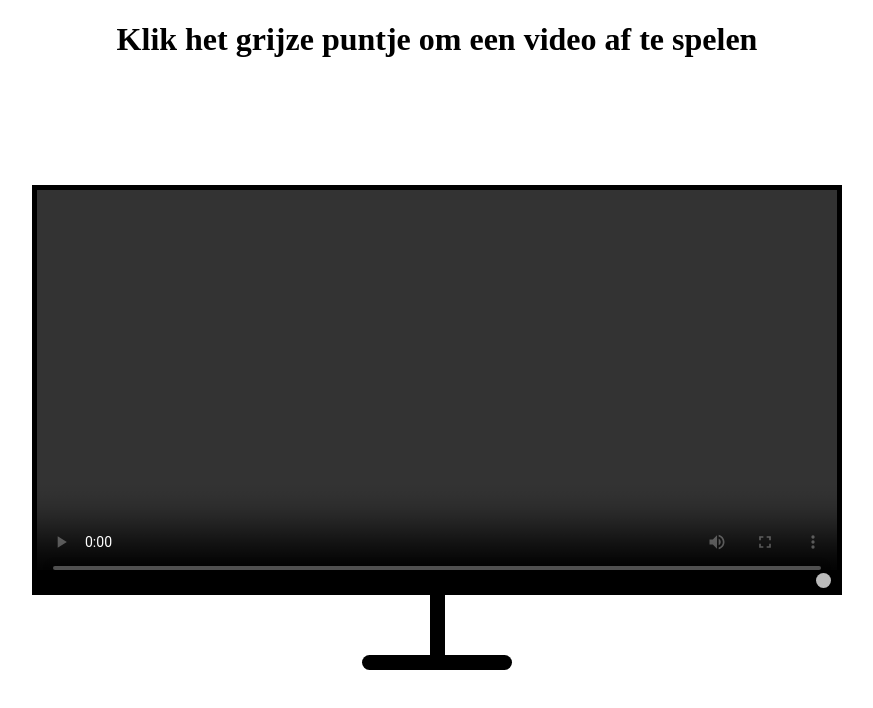
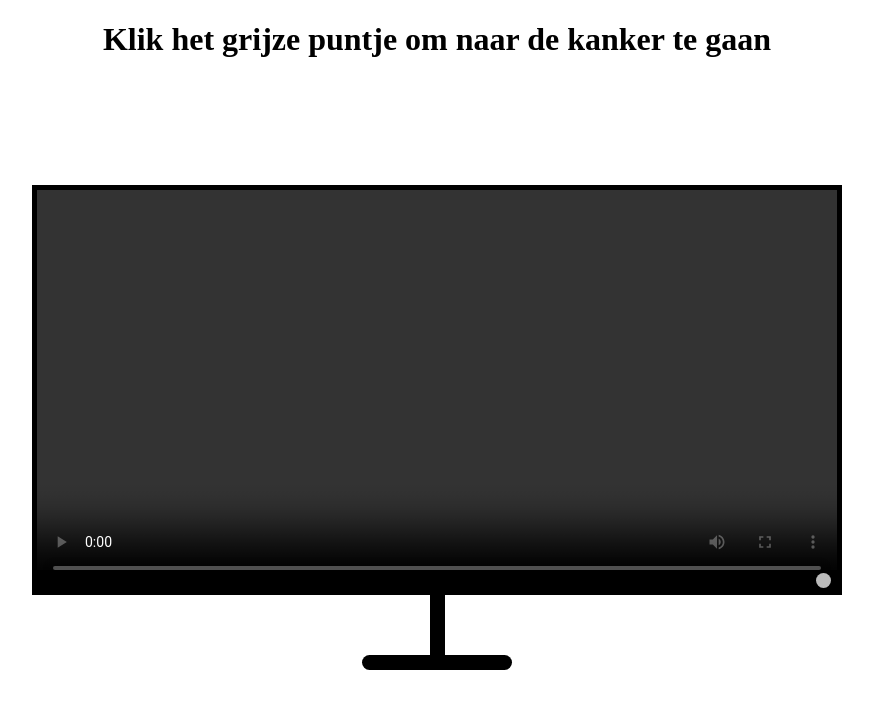
Before and after one commit to 220668GLU/modules, a plain HTML site: page Module 3/workshop-2/index.html in a window 1280 px wide. Shown: the whole page, without its empty margins (203-1076 px from the left). Drawn offline with Linux system fonts and the light colour scheme.

Commit message:
Update index.html

```diff
--- a/Module 3/workshop-2/index.html
+++ b/Module 3/workshop-2/index.html
@@ -11,7 +11,7 @@
 </head>
 
 <body>
-    <h1 align="center">Klik het grijze puntje om een video af te spelen</h1>
+    <h1 align="center">Klik het grijze puntje om naar de kanker te gaan</h1>
     <div id="container">
         <div id="screen">
             <div id="video">
```
